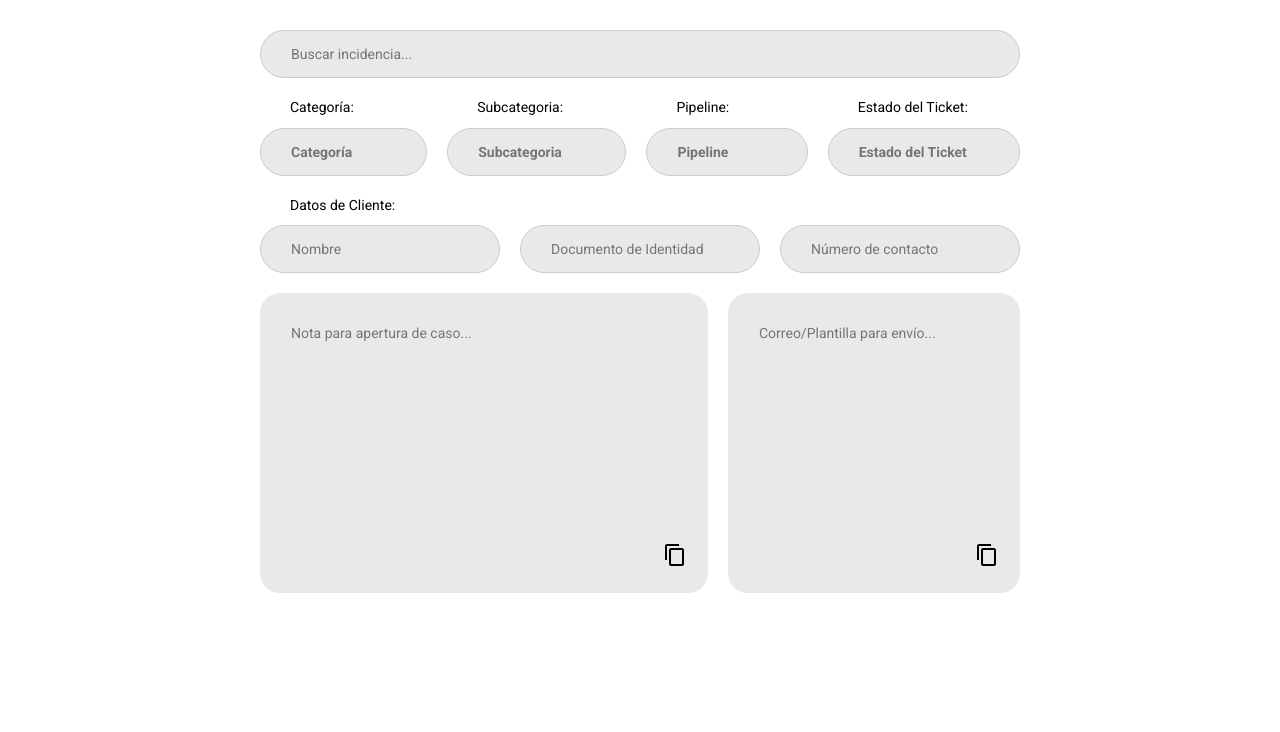
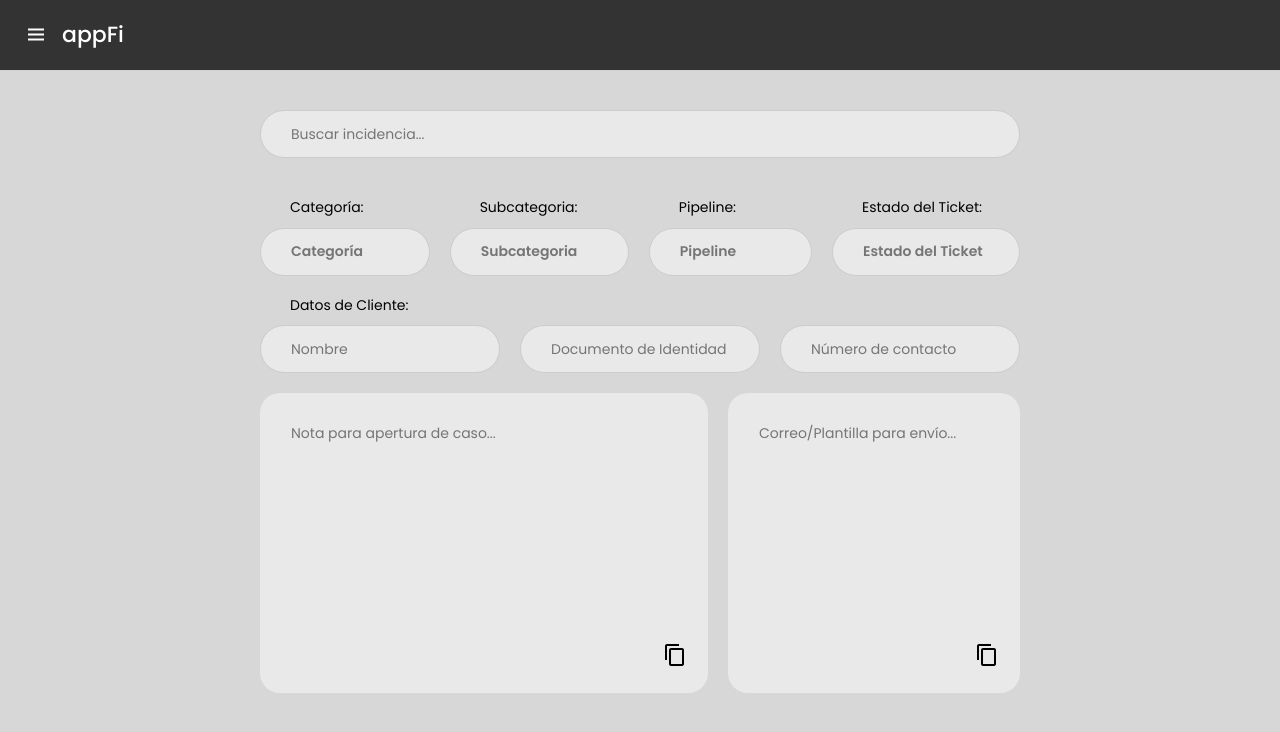
Before and after one commit to PzerDev/appIncidenciasFi, a React (Create React App) app: page / in a window 1280 px wide. Shown: the top 732 px of the page. Built offline with nearby package versions, Linux system fonts and the light colour scheme.

Commit message:
v1.9.2 appFi

```diff
--- a/src/App.js
+++ b/src/App.js
@@ -7,7 +7,7 @@ import DatosContacto from './componentes/DatosContacto/DatosContacto.js';
 function App() {
   return (
     <>
-      {/* <BarraNavegacion /> */}
+      <BarraNavegacion />
       <DataList />
       {/* <DatosContacto /> */}
     </>
--- a/src/componentes/BarraNavegacion/BarraNavegacion.css
+++ b/src/componentes/BarraNavegacion/BarraNavegacion.css
@@ -1,4 +1,4 @@
-/* Google Fonts - Poppins
+/* Google Fonts - Poppins */
 @import url("https://fonts.googleapis.com/css2?family=Poppins:wght@300;400;500;600&display=swap");
 
 * {
@@ -7,12 +7,11 @@
   box-sizing: border-box;
   font-family: "Poppins", sans-serif;
 }
-
 body {
   min-height: 100%;
-  background: #e3f2fd;
+  background: #d7d7d7;
+  /* color: #fff; */
 }
-
 nav {
   position: fixed;
   top: 0;
@@ -21,29 +20,25 @@ nav {
   width: 100%;
   display: flex;
   align-items: center;
-  background: #fff;
+  background: #333;
   box-shadow: 0 0 1px rgba(0, 0, 0, 0.1);
 }
-
 nav .logo {
   display: flex;
   align-items: center;
   margin: 0 24px;
 }
-
 .logo .menu-icon {
-  color: #333;
+  color: #fff;
   font-size: 24px;
   margin-right: 14px;
   cursor: pointer;
 }
-
 .logo .logo-name {
-  color: #333;
+  color: #fff;
   font-size: 22px;
   font-weight: 500;
 }
-
 nav .sidebar {
   position: fixed;
   top: 0;
@@ -51,15 +46,13 @@ nav .sidebar {
   height: 100%;
   width: 260px;
   padding: 20px 0;
-  background-color: #fff;
+  background-color: #333;
   box-shadow: 0 5px 1px rgba(0, 0, 0, 0.1);
   transition: all 0.4s ease;
 }
-
 nav.open .sidebar {
   left: 0;
 }
-
 .sidebar .sidebar-content {
   display: flex;
   height: 100%;
@@ -67,41 +60,35 @@ nav.open .sidebar {
   justify-content: space-between;
   padding: 30px 16px;
 }
-
 .sidebar-content .list {
   list-style: none;
 }
-
 .list .nav-link {
   display: flex;
   align-items: center;
   margin: 8px 0;
-  padding: 14px 12px;
+  padding: 14px 30px;
   border-radius: 8px;
   text-decoration: none;
 }
-
 .lists .nav-link:hover {
-  background-color: #4070f4;
+  background-color: #fff;
+  border-radius: 20px;
 }
-
 .nav-link .icon {
   margin-right: 14px;
   font-size: 20px;
-  color: #707070;
+  color: #fff;
 }
-
 .nav-link .link {
   font-size: 16px;
-  color: #707070;
+  color: #fff;
   font-weight: 400;
 }
-
 .lists .nav-link:hover .icon,
 .lists .nav-link:hover .link {
-  color: #fff;
+  color: #333;
 }
-
 .overlay {
   position: fixed;
   top: 0;
@@ -113,9 +100,8 @@ nav.open .sidebar {
   transition: all 0.4s ease;
   background: rgba(0, 0, 0, 0.3);
 }
-
 nav.open ~ .overlay {
   opacity: 1;
   left: 260px;
   pointer-events: auto;
-} */
+}
--- a/src/componentes/BarraNavegacion/BarraNavegacion.js
+++ b/src/componentes/BarraNavegacion/BarraNavegacion.js
@@ -9,36 +9,46 @@ const BarraNavegacion = () => {
   };
 
   return (
-    <nav className={`sidebar ${isOpen ? 'open' : ''}`}>
+    <div className="container">
+      <nav className={`nav ${isOpen ? 'open' : ''}`}>
         <div className="logo">
-        <i className="bx bx-menu menu-icon" onClick={toggleSidebar} />
-        <span className="logo-name">CodingLab</span>
+          <i className="bx bx-menu menu-icon" onClick={toggleSidebar}></i>
+          <span className="logo-name">appFi</span>
+        </div>
+        <div className="sidebar">
+          <div className="logo">
+            <i className="bx bx-menu menu-icon" onClick={toggleSidebar}></i>
+            <span className="logo-name">appFi</span>
           </div>
           <div className="sidebar-content">
             <ul className="lists">
               <li className="list">
                 <a href="#" className="nav-link">
                   <i className="bx bx-home-alt icon"></i>
-              <span className="link">Dashboard</span>
+                  <span className="link">Inicio</span>
                 </a>
               </li>
-          {/* ... Add more list items here ... */}
+              {/* ... Add remaining list items here ... */}
+            </ul>
+            <div className="bottom-cotent">
               <li className="list">
                 <a href="#" className="nav-link">
                   <i className="bx bx-cog icon"></i>
-              <span className="link">Settings</span>
+                  <span className="link">Ajustes</span>
                 </a>
               </li>
               <li className="list">
                 <a href="#" className="nav-link">
                   <i className="bx bx-log-out icon"></i>
-              <span className="link">Logout</span>
+                  <span className="link">Cerrar Sesión</span>
                 </a>
               </li>
-        </ul>
             </div>
-      <div className="overlay" onClick={toggleSidebar} />
+          </div>
+        </div>
       </nav>
+      <section className="overlay" onClick={toggleSidebar}></section>
+    </div>
   );
 };
 
--- a/src/componentes/DataList/DataList.css
+++ b/src/componentes/DataList/DataList.css
@@ -1,8 +1,12 @@
+#root {
+  margin: 50px 0;
+}
+
 .search-container {
   /* text-align: center; */
   max-width: 800px;
-  margin: 0 auto;
-  padding: 20px;
+  margin: 70px auto 10px;
+  padding: 30px 20px;
 }
 
 .search-container label {
@@ -51,6 +55,13 @@ input[type="text"] {
   background-color: #e9e9e9;
   color: #313131;
 }
+
+input:focus {
+  outline: none; /* Elimina el borde por defecto */
+  border: 2px solid #000; /* Agrega un borde azul de 2px */
+}
+
+
 /*
 #suggestions {
   position: absolute;
```
Also changed, not shown: 12 other files (tests, documents, lock files or other folders). Lines whose indentation alone changed are shown as unchanged.
